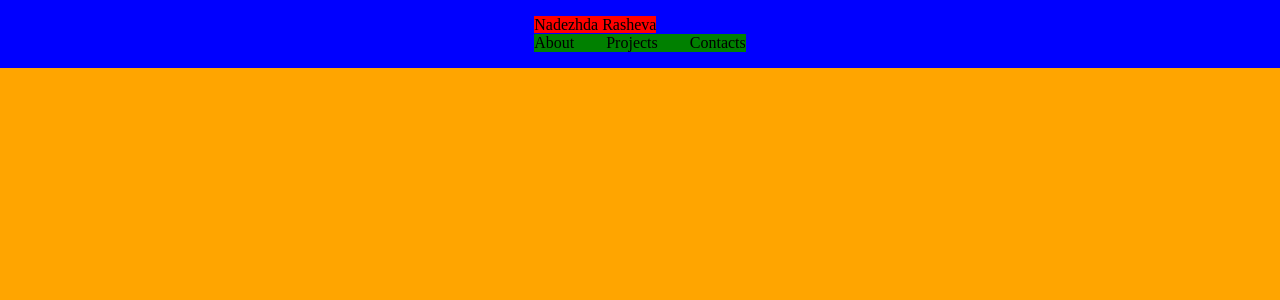
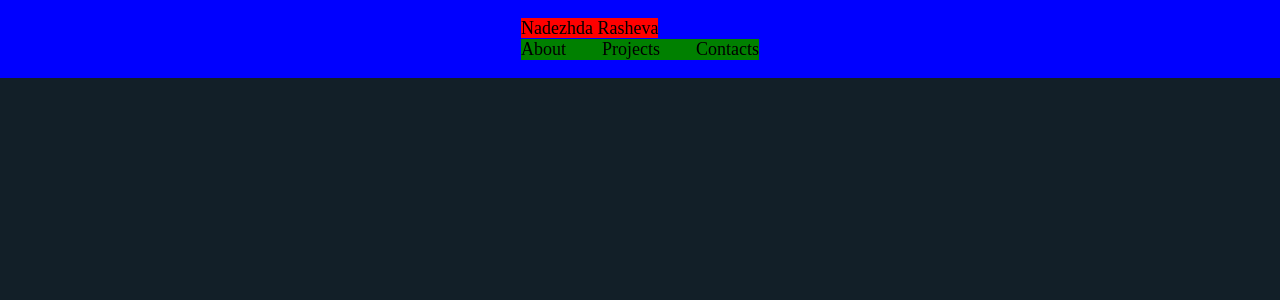
Before and after one commit to nrasheva/nadezhda-rasheva, a React (Vite) app: page / in a window 1280 px wide. Shown: the top 300 px of the page. Built offline with nearby package versions, Linux system fonts and the light colour scheme.

Commit message:
Added colors

```diff
--- a/src/index.css
+++ b/src/index.css
@@ -4,6 +4,21 @@
   padding: 0;
 }
 
+:root {
+  --primary: #121F28; /*  Dark blue */
+  --secondary: #FF715B; /*  Orange */
+  --background: #121F28; /*  Dark blue */
+  --textPrimary: #333333; /*  Dark Gray for text */
+  --textSecondary: #777777; /*  Light Gray for text */
+  --error: #e74c3c; /*  Red for errors */
+  --success: #2ecc71; /*  Green for success messages */
+  --border: #e0e0e0; /*  Border Color */
+}
+
 body {
-  background-color: orange;
+  background-color: var(--background);
 }
+
+html {
+  font-size: 18px;
+}
```
